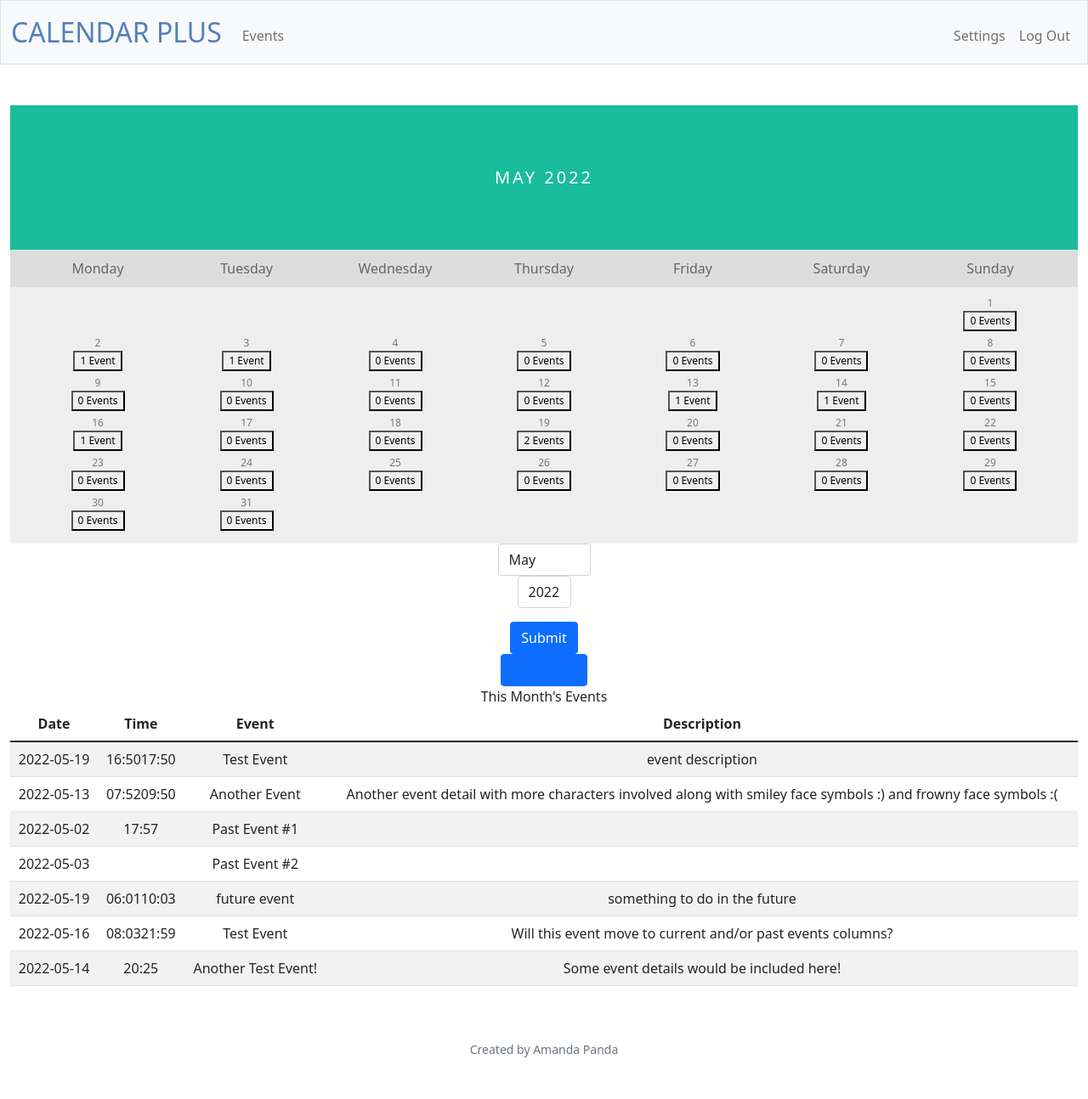
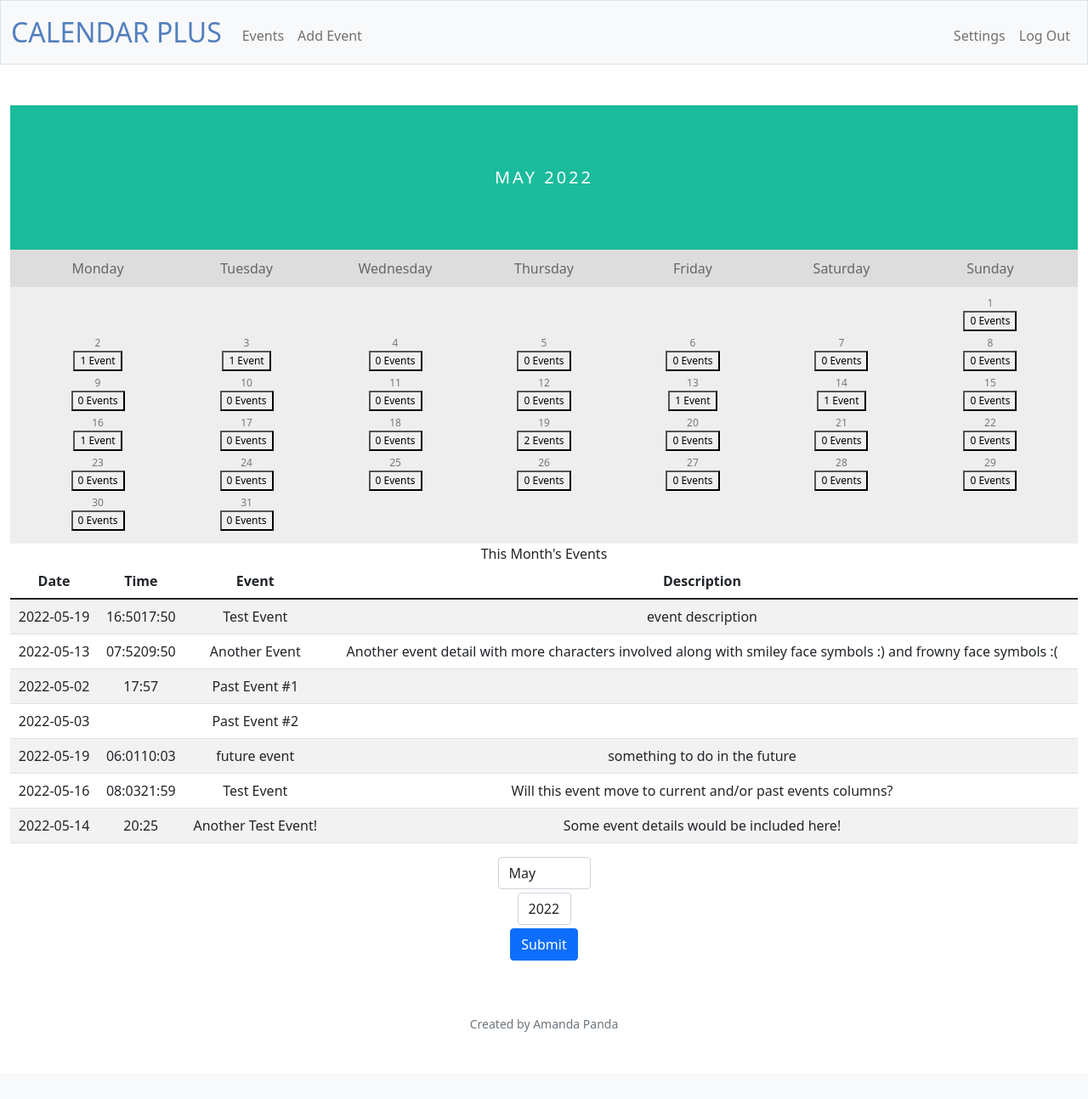
Before and after one commit to amandakso/cs50x-final-project, a Flask app: page / in a window 1280 px wide. Shown: the whole page at 85% size. After the commit the page ends 1215 px from the top, so only its background shows below. Run offline with Flask 2, Linux system fonts and the light colour scheme; a user stored in the database is signed in; some libraries are stand-ins or nearby versions.

Commit message:
change format of homepage and add event tab to navbar

```diff
--- a/templates/index.html
+++ b/templates/index.html
@@ -42,35 +42,6 @@
     {% endfor %}
 </ul>
 
-<div> </div>
-<form action="/" method="post">
-    <div class="mb-3">
-        <select class="form-control mx-auto w-auto" name="month" required>
-            <option disabled selected>Month</option>
-            {% for key, value in months.items() %}
-                {% if key == month %}
-                    <option selected value="{{ key }}"> {{ value }}</option>
-                {% else %}
-                    <option value="{{ key }}">{{ value }}</option>
-                {% endif %}
-            {% endfor %}
-        </select>
-        <select class="form-control mx-auto w-auto" name="year" required>
-            <option disabled selected>Year</option>
-            {% for row in years %}
-                {% if row == year %}
-                    <option selected value="{{ row }}">{{ row }}</option>
-                {% else %}
-                    <option value="{{ row }}">{{ row }}</option>
-                {% endif %}
-            {% endfor %}
-        </select>
-        <input type="hidden" name="cal" value="2">
-    </div>
-    <button class="btn btn-primary" type="submit">Submit</button>
-</form>
-<button class="btn btn-primary" type="button"><a href="/addevent">Add Event</a></button>
-
 <div>This Month's Events</div>
 <table class="table table-striped">
     <thead>
@@ -92,6 +63,35 @@
         {% endfor %}
     </tbody>
 </table>
+<div class="container">
+        <form action="/" method="post">
+            <div class="mb-3">
+                <select class="form-control mx-auto w-auto mb-1" name="month" required>
+                    <option disabled selected>Month</option>
+                    {% for key, value in months.items() %}
+                        {% if key == month %}
+                            <option selected value="{{ key }}"> {{ value }}</option>
+                        {% else %}
+                            <option value="{{ key }}">{{ value }}</option>
+                        {% endif %}
+                    {% endfor %}
+                </select>
+                <select class="form-control mx-auto w-auto mb-1" name="year" required>
+                    <option disabled selected>Year</option>
+                    {% for row in years %}
+                        {% if row == year %}
+                            <option selected value="{{ row }}">{{ row }}</option>
+                        {% else %}
+                            <option value="{{ row }}">{{ row }}</option>
+                        {% endif %}
+                    {% endfor %}
+                </select>
+                <input type="hidden" name="cal" value="2">
+
+            <button class="btn btn-primary" type="submit">Submit</button>
+            </div>
+        </form>
+</div>
 
 
 
--- a/templates/layout.html
+++ b/templates/layout.html
@@ -24,6 +24,7 @@
                     {% if session["user_id"] %}
                         <ul class="navbar-nav me-auto mt-2">
                             <li class="nav-item"><a class="nav-link" href="/events">Events</a></li>
+                            <li class="nav-item"><a class="nav-link" href="/addevent">Add Event</a></li>
                         </ul>
                         <ul class="navbar-nav ms-auto mt-2">
                             <li class="nav-item"><a class="nav-link" href="/settings">Settings</a></li>
```
Also changed, not shown: 1 other file.
